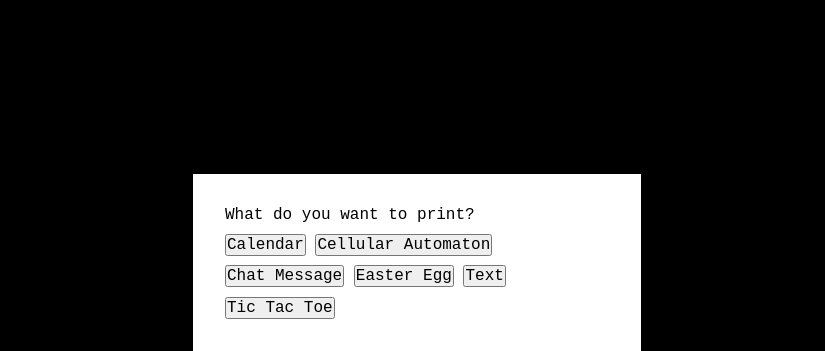
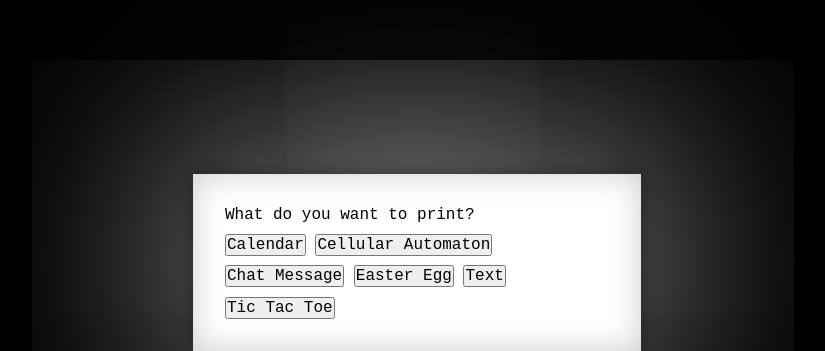
Before and after one commit to Garmelon/showbits, a Vue app in the folder showbits-thermal-printer-ui/: page / in a window 1280 px wide. Shown: the part 449-800 px from the top of the page, without its empty margins (223-1048 px from the left). Built offline with nearby package versions, Linux system fonts and the light colour scheme.

Commit message:
Design some nice-looking shadows

```diff
--- a/showbits-thermal-printer-ui/src/App.vue
+++ b/showbits-thermal-printer-ui/src/App.vue
@@ -26,6 +26,10 @@ import CSegment from "./components/CSegment.vue";
   padding: 32px;
 
   background-color: white;
+  box-shadow:
+    0 0 16px #0006,
+    0 0 500px #ffff,
+    inset 0 0 32px #0003;
 }
 </style>
 
```
